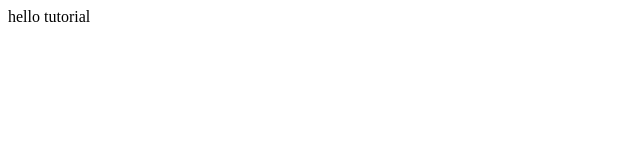
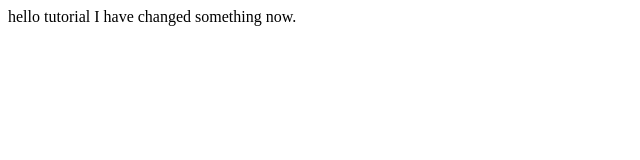
Before and after one commit to GidiOzery/Tutorial, a plain HTML site: page index.html in a window 1280 px wide. Shown: the whole page, without its empty margins (0-640 px from the left). Drawn offline with Linux system fonts and the light colour scheme.

Commit message:
changed some things

```diff
--- a/index.html
+++ b/index.html
@@ -6,5 +6,6 @@
   </head>
   <body>
     hello tutorial
+    I have changed something now.
   </body>
 </html>
```
